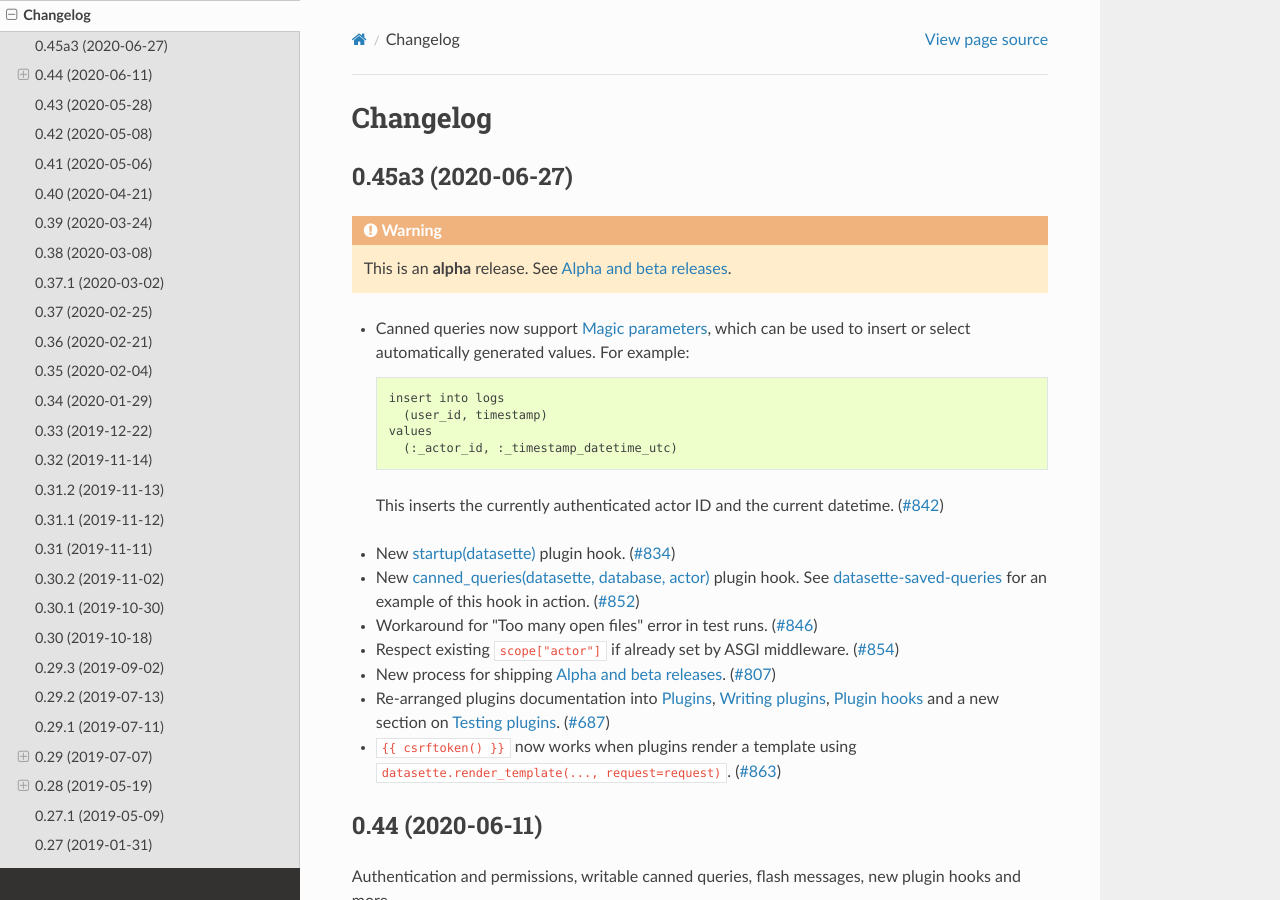
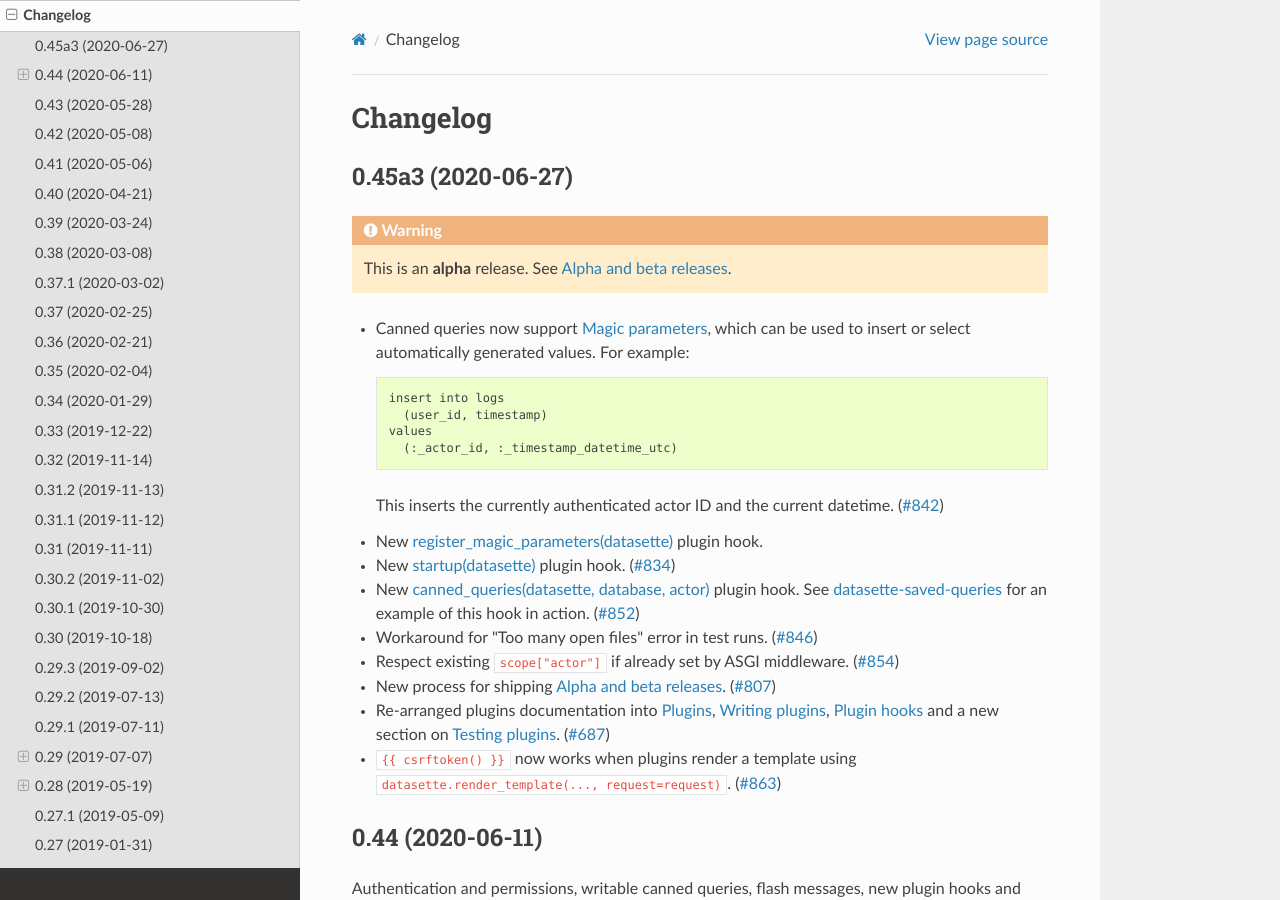
Before and after one commit to simonw/datasette, a Sphinx documentation site: the page built from docs/changelog.rst, in a window 1280 px wide and 900 px high. Built offline with Sphinx 7.4.7 and the Read the Docs theme 2.0.0, drawn with Linux system fonts in a browser that asks for light colours.

Commit message:
Added register_magic_plugins hook to changelog, refs #842

```diff
--- a/docs/changelog.rst
+++ b/docs/changelog.rst
@@ -17,7 +17,9 @@
         (user_id, timestamp)
       values
         (:_actor_id, :_timestamp_datetime_utc)
- This inserts the currently authenticated actor ID and the current datetime. (`#842 <https://github.com/simonw/datasette/issues/842>`__)
+
+  This inserts the currently authenticated actor ID and the current datetime. (`#842 <https://github.com/simonw/datasette/issues/842>`__)
+- New :ref:`plugin_hook_register_magic_parameters` plugin hook.
 - New :ref:`plugin_hook_startup` plugin hook. (`#834 <https://github.com/simonw/datasette/issues/834>`__)
 - New :ref:`plugin_hook_canned_queries` plugin hook. See `datasette-saved-queries <https://github.com/simonw/datasette-saved-queries>`__ for an example of this hook in action. (`#852 <https://github.com/simonw/datasette/issues/852>`__)
 - Workaround for "Too many open files" error in test runs. (`#846 <https://github.com/simonw/datasette/issues/846>`__)
```
